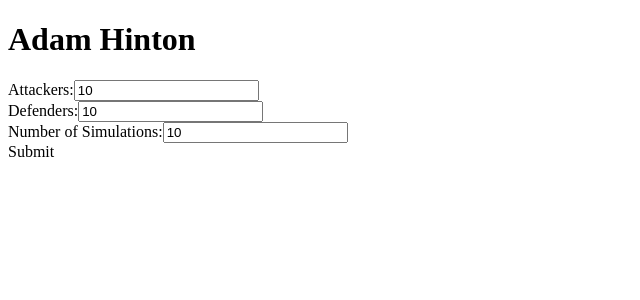
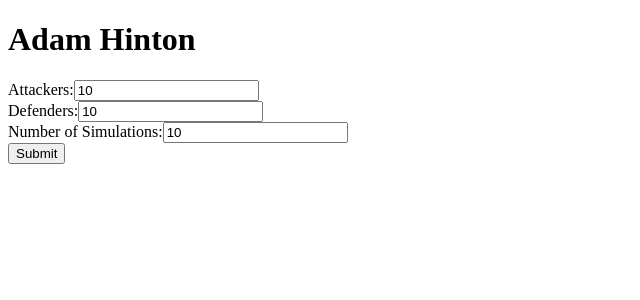
Before and after one commit to adamhinton/risk-battleodds-calculator, a React (Create React App) app: page / in a window 1280 px wide. Shown: the top 300 px of the page, without its empty margins (0-640 px from the left). Built offline with nearby package versions, Linux system fonts and the light colour scheme.

Commit message:
delete unneeded console.logs

```diff
--- a/src/components/Form.tsx
+++ b/src/components/Form.tsx
@@ -24,9 +24,7 @@ const Form = (props: Props): ReactElement<Props> => {
   console.log("formValues:", formValues);
 
   function handleChange(evt: React.ChangeEvent<HTMLInputElement>) {
-    console.log("typeof evt:", typeof evt);
     const value = evt.target.value;
-    console.log("evt.target.name:", evt.target.name);
     setFormValues({
       ...formValues,
       [evt.target.name]: Number(value),
@@ -34,7 +32,11 @@ const Form = (props: Props): ReactElement<Props> => {
   }
 
   return (
-    <form>
+    <form
+      onSubmit={() => {
+        setUserInputs({ ...formValues });
+      }}
+    >
       <div>
         <label htmlFor="attackers">Attackers:</label>
         <input
@@ -75,7 +77,8 @@ const Form = (props: Props): ReactElement<Props> => {
       </div>
 
       <div>
-        <label htmlFor="submit">Submit</label>
+        {/* <label htmlFor="submit">Submit</label> */}
+        <button type="submit">Submit</button>
       </div>
     </form>
   );
```
